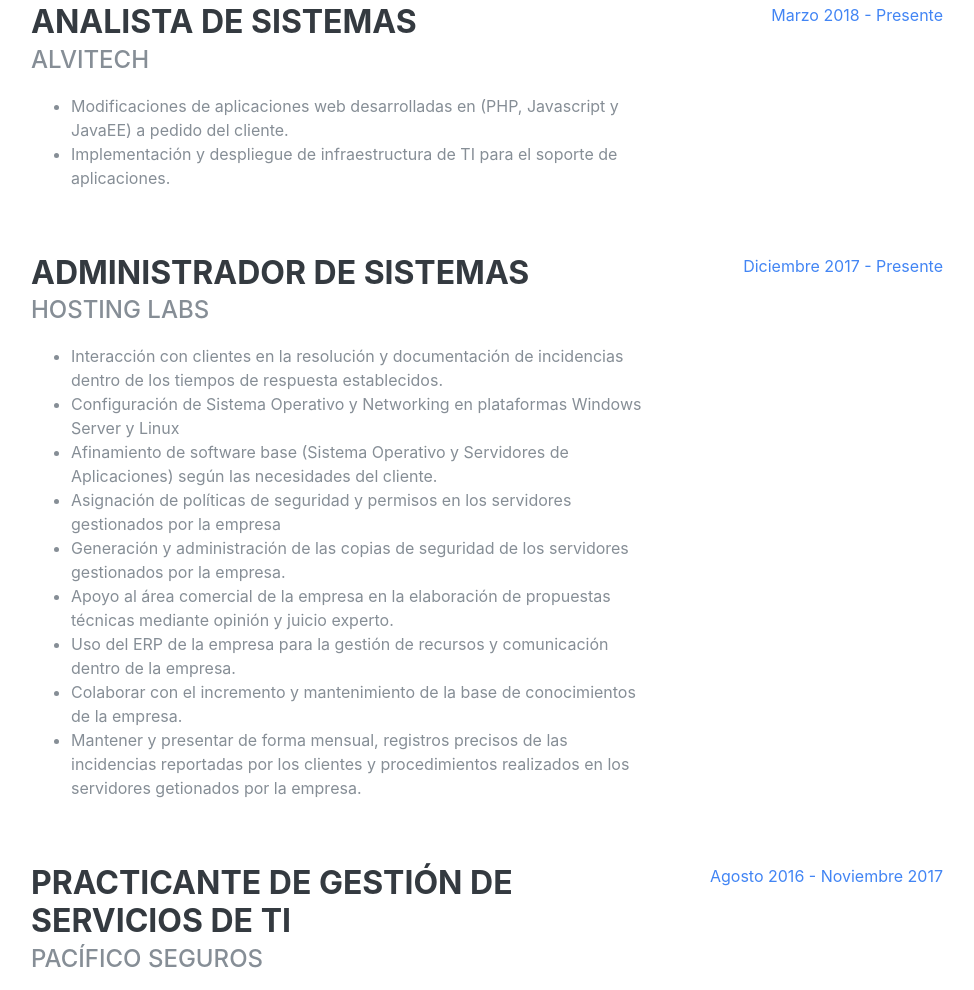
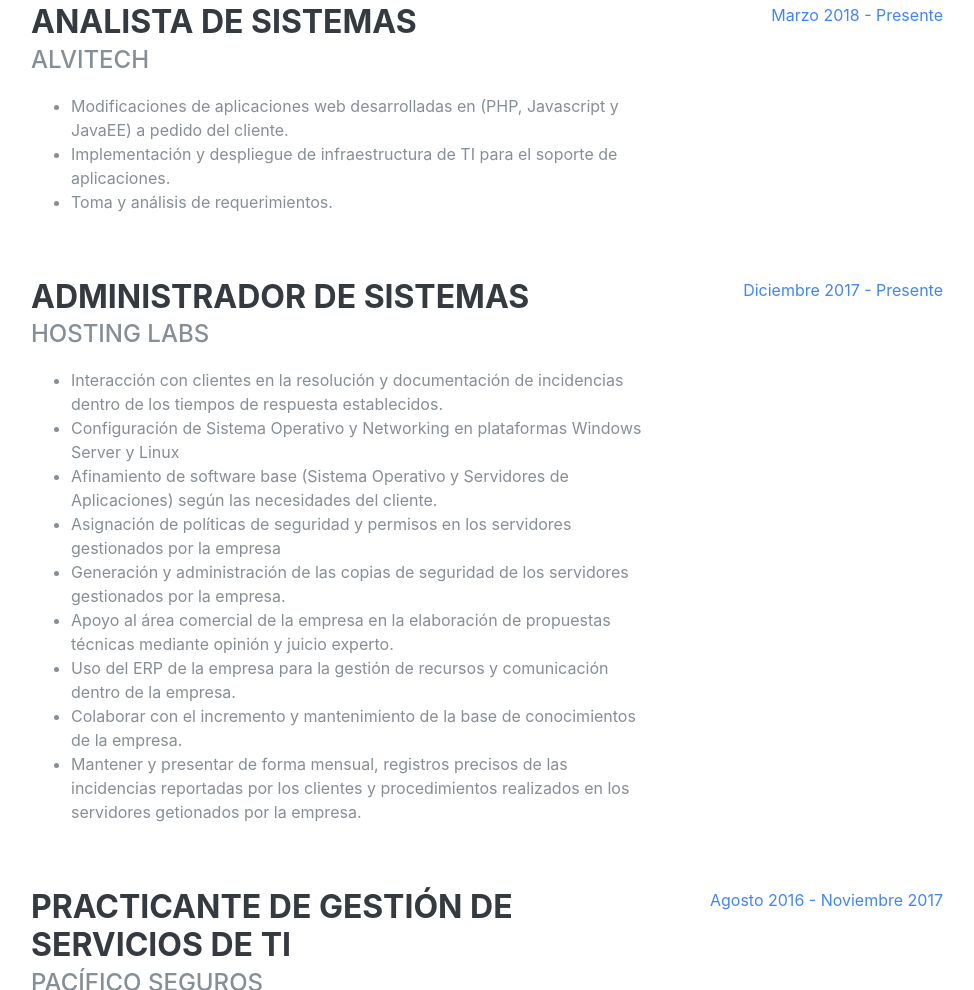
Before and after one commit to alonsoTI/CV, a plain HTML site: page index.html in a window 1280 px wide. Shown: the part 961-1951 px from the top of the page, without its empty margins (289-1263 px from the left). Drawn offline with Linux system fonts and the light colour scheme; a web font is replaced by a local one.

Commit message:
Alvitech3

```diff
--- a/index.html
+++ b/index.html
@@ -103,6 +103,7 @@
             <ul>
               <li>Modificaciones de aplicaciones web desarrolladas en (PHP, Javascript y JavaEE) a pedido del cliente.</li>
               <li>Implementación y despliegue de infraestructura de TI para el soporte de aplicaciones.</li>
+              <li>Toma y análisis de requerimientos.</li>
             </ul>
           </div>
           <div class="resume-date text-md-right">
```
